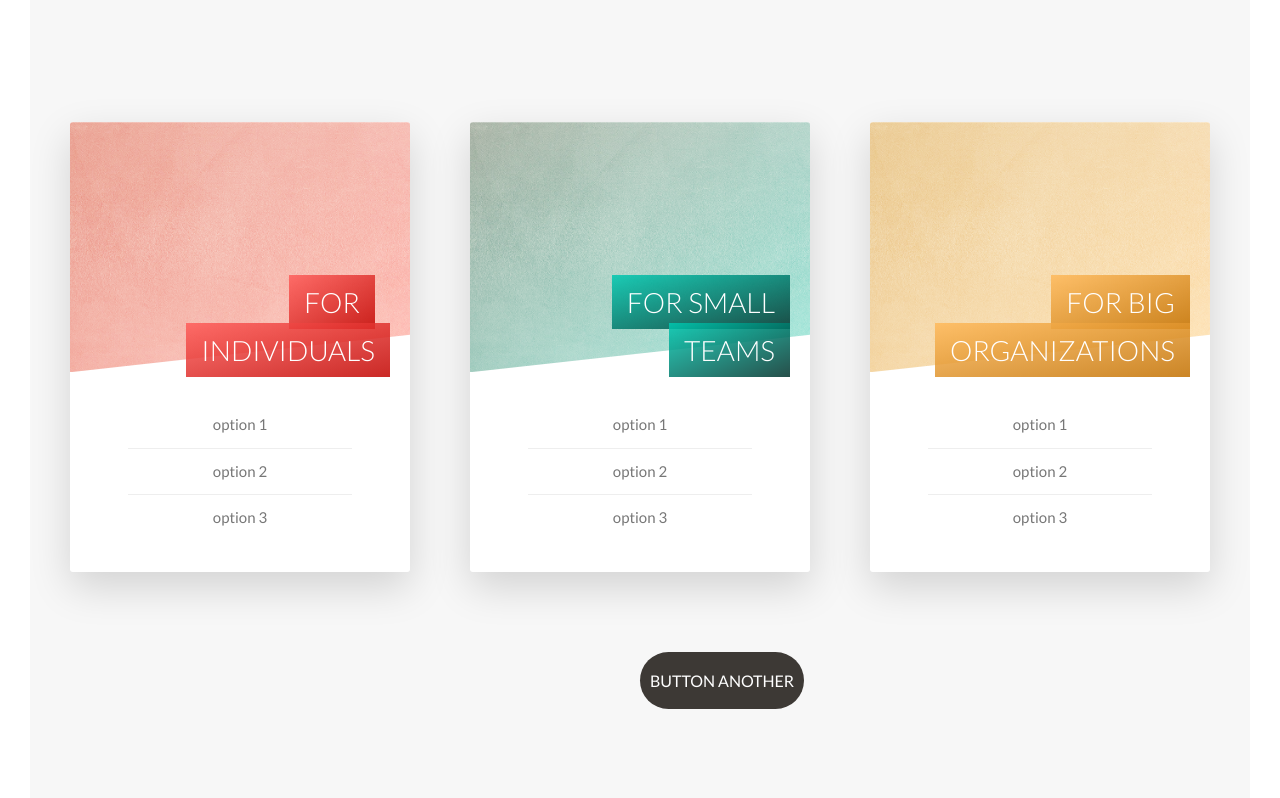
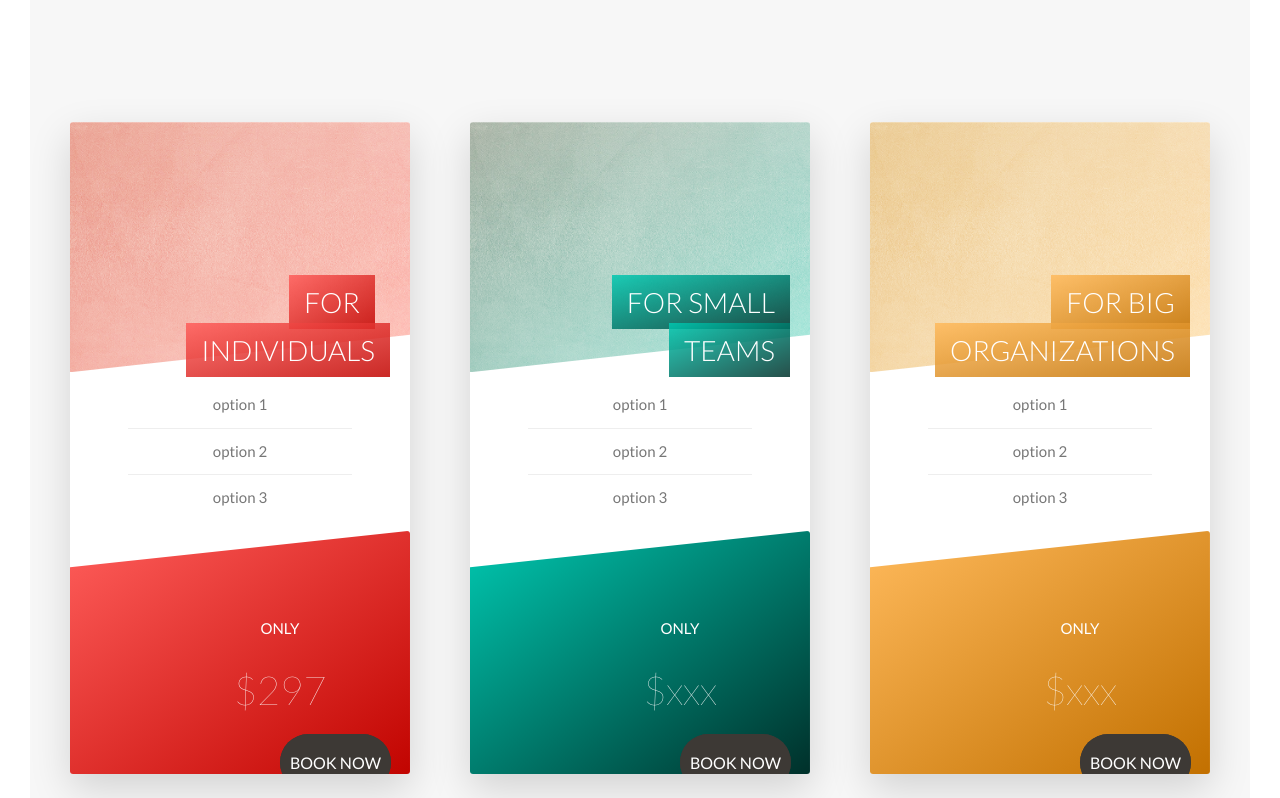
Before and after one commit to debuy-co/landingPage, a React (Create React App) app: page / in a window 1280 px wide. Shown: the part 2702-3500 px from the top of the page. Built offline with nearby package versions, Linux system fonts and the light colour scheme.

Commit message:
some final fixes

```diff
--- a/src/sass/base/_base.scss
+++ b/src/sass/base/_base.scss
@@ -58,3 +58,9 @@ body {
     padding: 0;
   }
 }
+
+//here below will change the style when selecting some codes
+::selection {
+  background-color: $color-secondary;
+  color: $color-white;
+}
--- a/src/sass/components/_card.scss
+++ b/src/sass/components/_card.scss
@@ -200,7 +200,10 @@
   }
 
   //in this case we are not only making minor UI changes, but we also change the functionality of this component
-  @include respond(tab-port) {
+
+  //@include respond(tab-port)
+  //we modify this above because we don't only want to happen when we have a screen smaller that 600px but also on touch devices of all siezes
+  @media only screen and (max-width: 56.25em), only screen and (hover: none) {
     height: auto;
     border-radius: 3px;
     background-color: $color-white;
--- a/src/sass/layout/_header.scss
+++ b/src/sass/layout/_header.scss
@@ -19,9 +19,9 @@
   //this below is not a mediaquery targeting the device width but the device resolution
   //so if the resolution is higher than 192dpi and at the same time the widht is larget the 600px (because it does not make sense to load huge picutres on phones) it will use the normal image otherwise it will use the small resolution one
   //comma stands for "or"
-  @media (min-resolution: 192dpi) and (min-width: 37.5em),
-    (-webkit-min-device-pixekl-ratio: 2) and (min-width: 37.5em),
-    /*webkit we wrote for Safari otherwise it does not work there*/ (min-width: 125em) {
+  @media only screen and (min-resolution: 192dpi) and (min-width: 37.5em),
+    only screen and (-webkit-min-device-pixekl-ratio: 2) and (min-width: 37.5em),
+    /*webkit we wrote for Safari otherwise it does not work there*/ only screen and (min-width: 125em) {
     background-image: linear-gradient(
         to left top,
         rgba($color-primary, 0.8),
```
Also changed, not shown: src/sass/abstract/_mixins.scss (+5 -4 lines).
